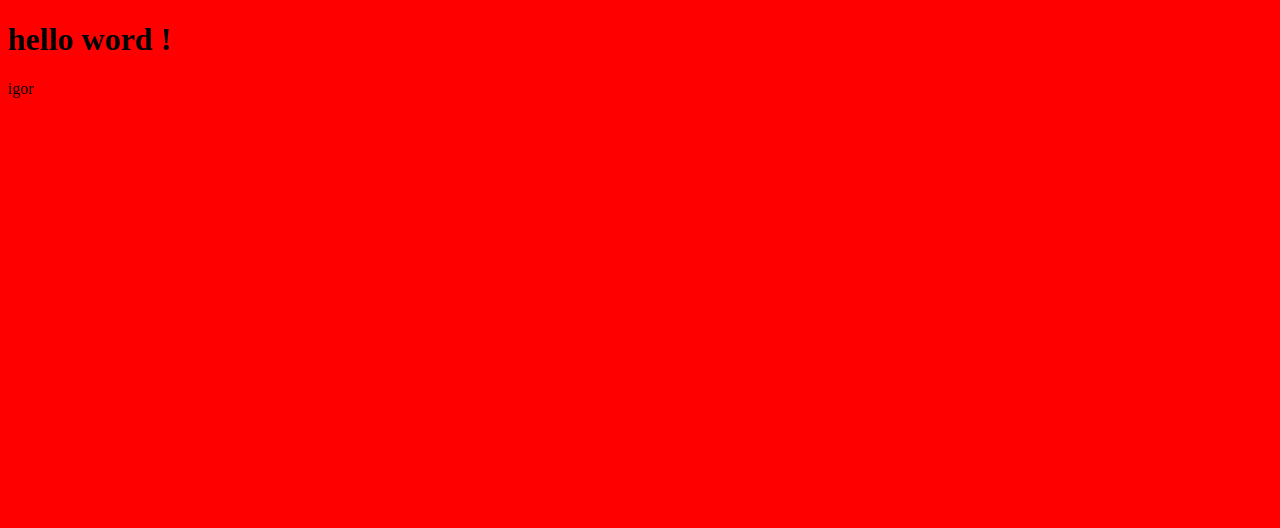
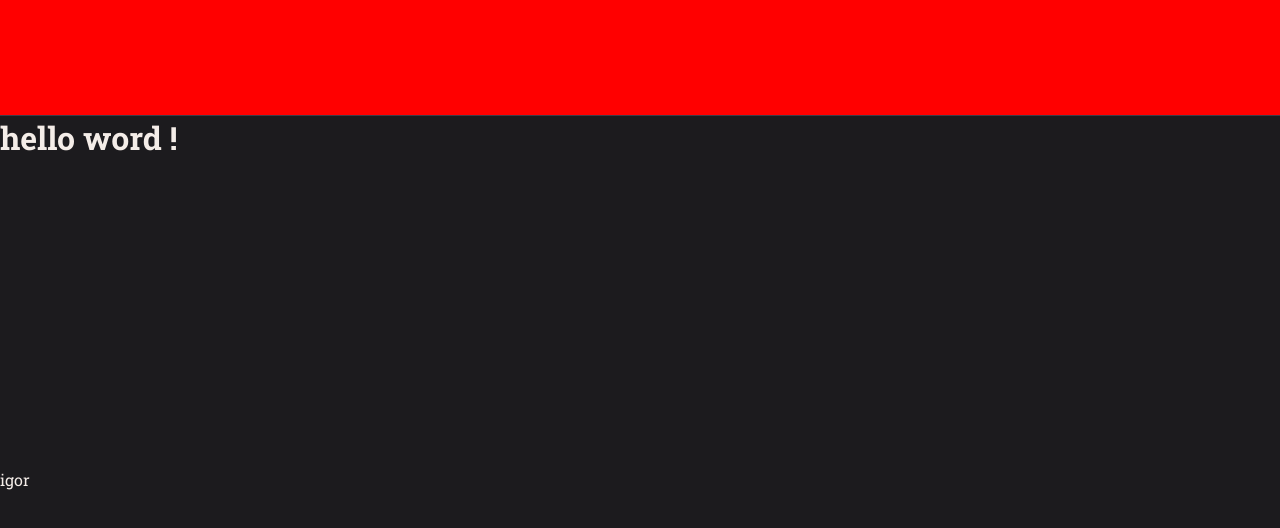
Before and after one commit to igorlan1/desafioRocketnotes, a React (Vite) app: page / in a window 1280 px wide. Shown: the top 528 px of the page. Built offline with nearby package versions, Linux system fonts and the light colour scheme.

Commit message:
headerOnGoing

```diff
--- a/index.html
+++ b/index.html
@@ -3,6 +3,10 @@
   <head>
     <meta charset="UTF-8" />
     <meta name="viewport" content="width=device-width, initial-scale=1.0" />
+    <link rel="preconnect" href="https://fonts.googleapis.com">
+    <link rel="preconnect" href="https://fonts.gstatic.com" crossorigin>
+    <link href="https://fonts.googleapis.com/css2?family=Roboto+Slab:wght@400;700&family=Roboto:wght@400;700&display=swap" rel="stylesheet">
+
     <title>desafioRocketnotes</title>
   </head>
   <body>
--- a/package.json
+++ b/package.json
@@ -11,7 +11,8 @@
   },
   "dependencies": {
     "react": "^18.2.0",
-    "react-dom": "^18.2.0"
+    "react-dom": "^18.2.0",
+    "styled-components": "^6.0.4"
   },
   "devDependencies": {
     "@types/react": "^18.2.14",
--- /dev/null
+++ b/src/components/Button/index.jsx
@@ -0,0 +1,15 @@
+/* eslint-disable react/prop-types */
+import { Container } from "./styles"
+
+
+export function Button({ title, loading= false, ...rest }) {
+    return (
+        <Container
+        type="button"
+        disabled={loading}
+        {...rest}
+         >
+        {loading ? "carregando..." : title}
+        </Container>
+        )
+}
--- /dev/null
+++ b/src/components/Button/styles.js
@@ -0,0 +1,17 @@
+import styled from "styled-components"
+
+export const  Container = styled.button`
+width: 100%;
+background-color: ${({theme}) => theme.COLORS.PINK};
+
+height: 56px;
+border: 0;
+padding: 0 16px;
+margin-top: 16px;
+border-radius: 10px;
+font-weight: 500;
+
+&:disabled {
+    opacity: 0.5;
+}
+`
--- /dev/null
+++ b/src/components/Header/index.jsx
@@ -0,0 +1,12 @@
+import { Container } from "./styles"
+
+export function Header() {
+    return(
+        <Container>
+
+
+        </Container>
+
+
+    )
+}
--- /dev/null
+++ b/src/components/Header/styles.js
@@ -0,0 +1,19 @@
+import styled from "styled-components"
+
+export const Container = styled.header`
+grid-area: header;
+
+height: 116px;
+width: 100%;
+
+border-bottom-width: 1px;
+border-bottom-style: solid;
+border-bottom-color: ${({theme}) => theme.COLORS.GRAY_200};
+
+display: flex;
+justify-content: space-between;
+
+padding: 24px 123px;
+
+background: red;
+`
--- a/src/main.jsx
+++ b/src/main.jsx
@@ -1,10 +1,20 @@
 import React from 'react'
 import ReactDOM from 'react-dom/client'
+import { ThemeProvider } from "styled-components"
+
+import GlobalStyles from "./styles/global"
+
+import theme from "./styles/theme"
+
 import { Details } from './pages/Details'
 
 
 ReactDOM.createRoot(document.getElementById('root')).render(
   <React.StrictMode>
+    <ThemeProvider theme={theme}>
+      <GlobalStyles/>
     <Details />
+    </ThemeProvider>
+
   </React.StrictMode>,
 )
--- a/src/pages/Details/index.jsx
+++ b/src/pages/Details/index.jsx
@@ -1,11 +1,18 @@
-import "./styles.css"
+import {Container} from './styles';
+import { Button } from "../../components/Button"
+import { Header } from "../../components/Header"
+
+
 
 export function Details() {
   return(
-    <div>
+    <Container>
+      <Header/>
     <h1>hello word !</h1>
     <span>igor</span>
-    </div>
+
+
+    </Container>
 
   )
 }
--- a/src/pages/Details/styles.css
+++ /dev/null
@@ -1,5 +0,0 @@
-
-
-body {
-    background: red;
-}
--- /dev/null
+++ b/src/pages/Details/styles.js
@@ -0,0 +1,16 @@
+import styled from "styled-components";
+
+
+export const Container = styled.div`
+    width: 100%;
+    height: 100vh;
+
+    display: grid;
+grid-template-rows: 116px auto ;
+grid-template-areas:
+"header"
+"content";
+
+
+
+`
--- /dev/null
+++ b/src/styles/global.js
@@ -0,0 +1,37 @@
+import { createGlobalStyle } from "styled-components";
+
+export default createGlobalStyle`
+*{
+    margin: 0;
+    padding: 0;
+    box-sizing: border-box;
+}
+
+body {
+    background-color: ${({theme}) => theme.COLORS.BACKGROUND_800} ;
+    color: ${({theme}) =>theme.COLORS.WHITE};
+
+    -webkit-font-smoothing: antialiased
+
+}
+
+body, input, button, textarea {
+font-family: 'Roboto Slab', serif;
+font-size: 16px;
+outline: none;
+}
+
+a {
+    text-decoration: none;
+}
+
+button, a {
+cursor: pointer;
+transition: filter 0.2s;
+}
+
+button:hover, a:hover {
+    filter: brightness(0.9);
+}
+
+`
--- /dev/null
+++ b/src/styles/theme.js
@@ -0,0 +1,16 @@
+export default {
+    COLORS: {
+      BACKGROUND_900: "#0D0C0F",
+      BACKGROUND_800: "#1C1B1E",
+      BACKGROUND_700: "#rgba(255, 133, 155, 0.05)",
+
+      WHITE: "#F4EDE8",
+      PINK: "#FF859B",
+
+      GRAY_100: "#948F99",
+      GRAY_300: "#262529",
+      GRAY_200: "#3E3B47",
+
+      RED: "#FF002E"
+    }
+  }
```
Also changed, not shown: 1 other file (tests, documents, lock files or other folders).
